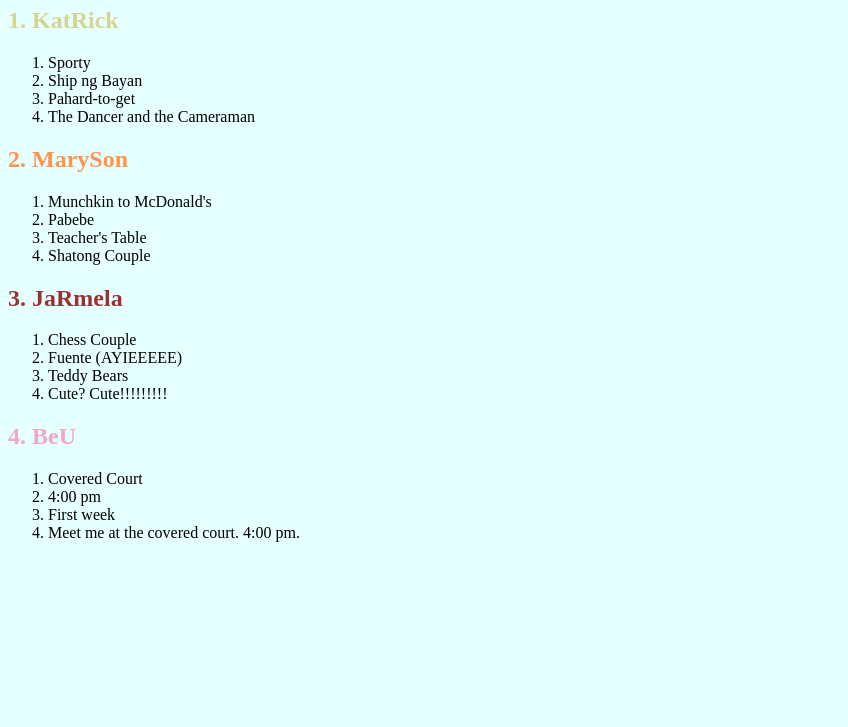
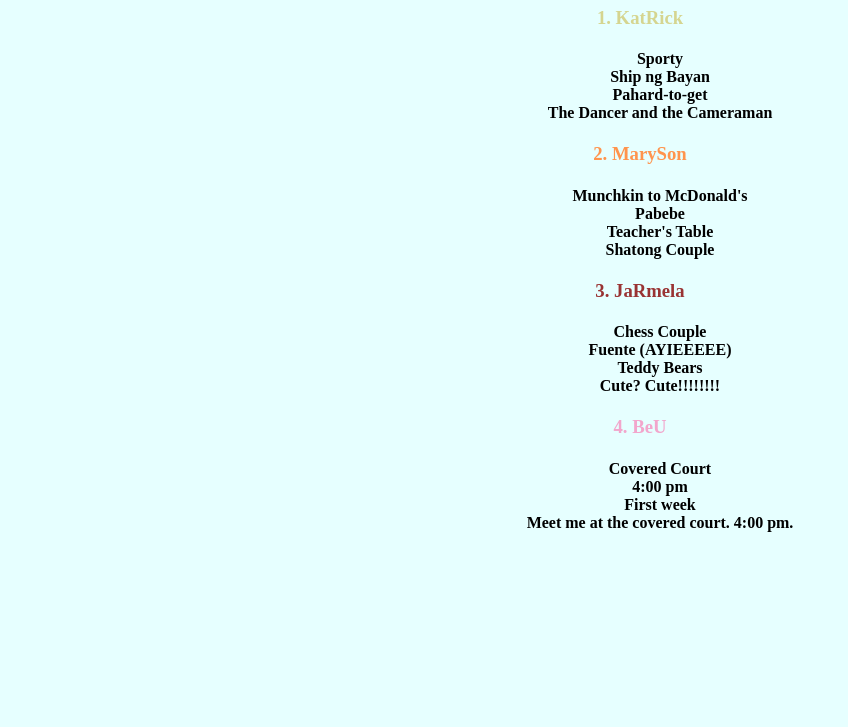
Before and after one commit to AntipalaAllysa/Lab2, a plain HTML site: page index.html in a window 1280 px wide. Shown: the part 73-800 px from the top of the page, without its empty margins (0-848 px from the left). Drawn offline with Linux system fonts and the light colour scheme.

Commit message:
Update index.html

```diff
--- a/index.html
+++ b/index.html
@@ -5,34 +5,44 @@
 	    <title> it's me </title>
 	</head>
 	<body bgcolor="#e6ffff">
+	 <center>
 		<h1> Bangka ng Benton </h1>
-							<h2><font color="#d5d590"> 1. KatRick </font></h2>
+		<h3><font color="#d5d590"> 1. KatRick </font></h3>
 		<div><ol>
-											<li> Sporty </li>
-											<li> Ship ng Bayan </li>
-											<li> Pahard-to-get </li>
-											<li> The Dancer and the Cameraman </li>
+			<h4>
+				Sporty
+				<br>Ship ng Bayan
+				<br>Pahard-to-get
+				<br>The Dancer and the Cameraman
+			</h4>
 		</div>
-							<h2><font color="#ff944d"> 2. MarySon </font></h2>
+		<h3><font color="#ff944d"> 2. MarySon </font></h3>
 		<div><ol>
-											<li> Munchkin to McDonald's </li>
-											<li> Pabebe </li>
-											<li> Teacher&apos;s Table </li>
-											<li> Shatong Couple </li>
+			<h4>
+				Munchkin to McDonald's
+				<br>Pabebe
+				<br>Teacher&apos;s Table
+				<br>Shatong Couple
+			<h4>
 		</div>
-							<h2><font color="#993333"> 3. JaRmela </font></h2>
+		<h3><font color="#993333"> 3. JaRmela </font></h3>
 		<div><ol>
-											<li> Chess Couple </li>
-											<li> Fuente (AYIEEEEE) </li>
-											<li> Teddy Bears </li>
-											<li> Cute? Cute!!!!!!!!! </li>
+			<h4>
+				Chess Couple
+				<br>Fuente (AYIEEEEE)
+				<br>Teddy Bears
+				<br>Cute? Cute!!!!!!!!
+			</h4>
 			</div>
-							<h2><font color="#f2a6cc"> 4. BeU </font></h2>
+		<h3><font color="#f2a6cc"> 4. BeU </font></h3>
 		<div><ol>
-											<li> Covered Court </li>
-											<li> 4:00 pm </li>
-											<li> First week </li>
-											<li> Meet me at the covered court. 4:00 pm. </li>
+			<h4>
+				Covered Court
+				<br>4:00 pm
+				<br>First week
+				<br>Meet me at the covered court. 4:00 pm.
+			</h4>
 		</div>
+	 </center>
 	</body>
 </html>
```
Lines whose indentation alone changed are shown as unchanged.
